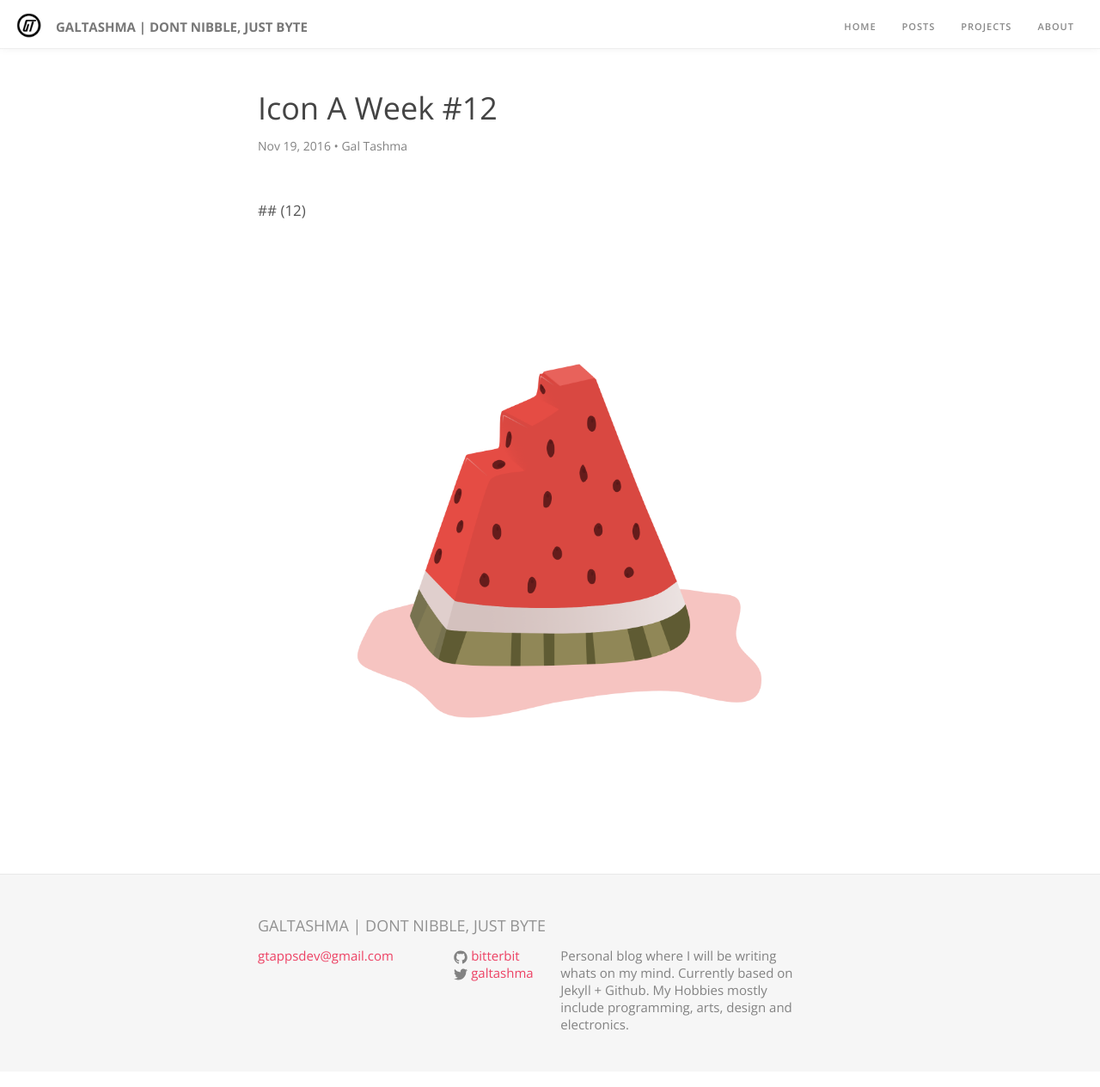
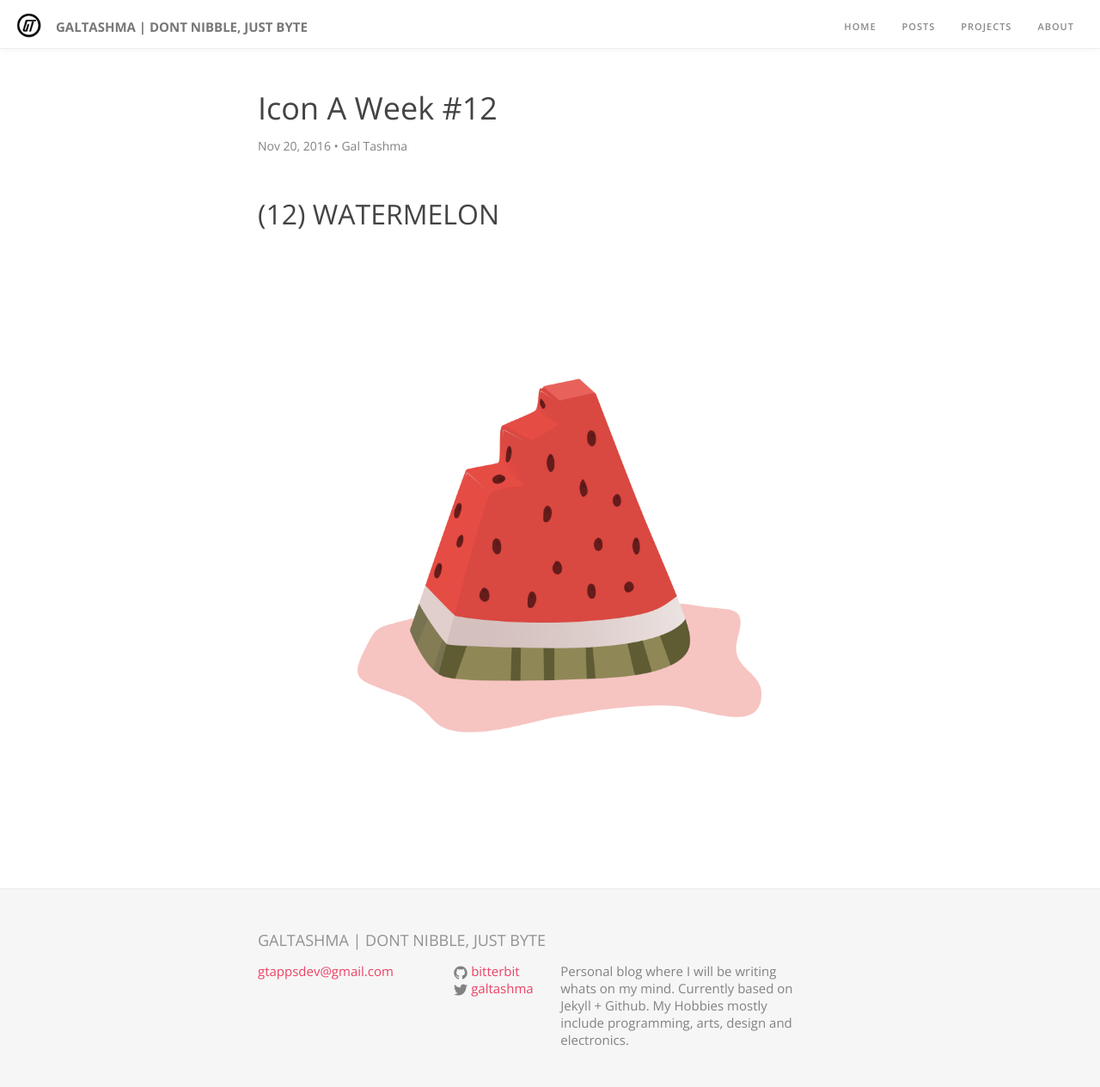
Before and after one commit to bitterbit/bitterbit.github.io, a Jekyll site: the page built from _posts/2016-11-20-icon-a-week-12.markdown, in a window 1280 px wide. Shown: the whole page at 86% size. Built offline with Jekyll 4.4.1, drawn with Linux system fonts in a browser that asks for light colours; comment, search, counter and statistics services are not loaded.

Commit message:
Added #12 icon a week

```diff
--- a/_posts/2016-11-20-icon-a-week-12.markdown
+++ b/_posts/2016-11-20-icon-a-week-12.markdown
@@ -1,11 +1,11 @@
 ---
 layout: post
 title: "Icon A Week #12"
-date: 2016-11-20 01:46:48 +0200
+date: 2016-11-20 01:48:50 +0200
 categories: icon-a-week
 cover: watermelon.png
 author: Gal Tashma
 ---
 
-\#\# (12)
+## (12) WATERMELON
 ![](/assets/img/watermelon.png)
```
